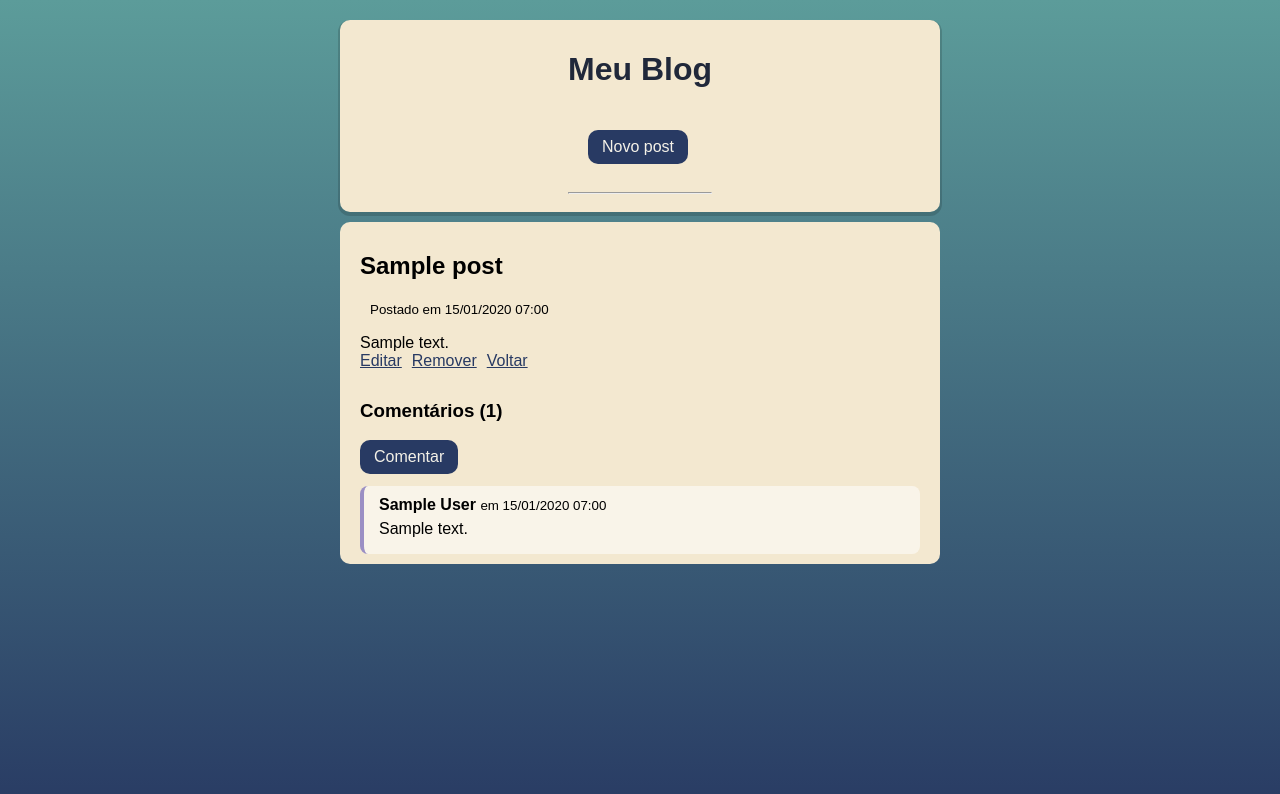
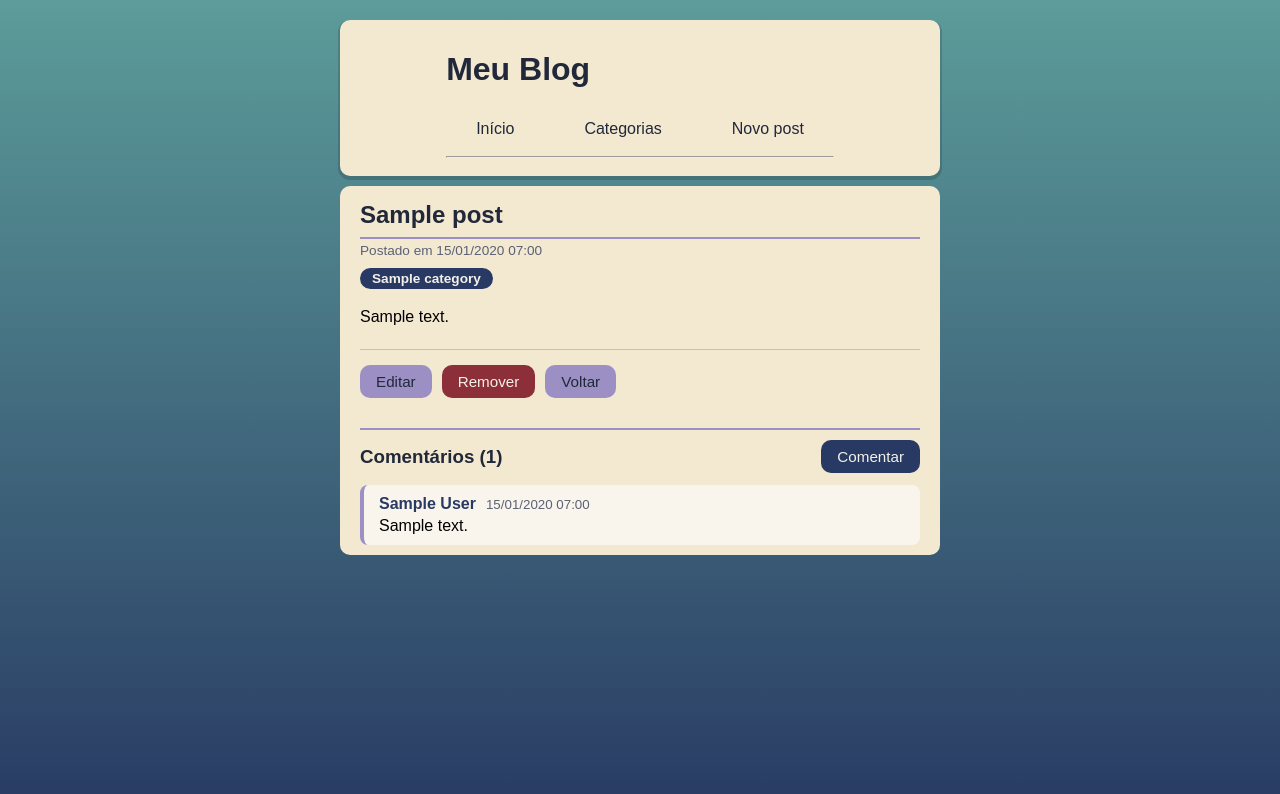
Before and after one commit to MarcosBeduhn/ep2_blog_poli_usp, a Django app: page /post/1/ in a window 1280 px wide. Shown: the top 794 px of the page. Run offline with Django 5.2, Linux system fonts and the light colour scheme; tables that the repository leaves empty hold one stand-in row (values such as "Sample post").

Commit message:
adicionando as categorias funcionando e estilizado categorias

```diff
--- a/blog/forms.py
+++ b/blog/forms.py
@@ -5,8 +5,10 @@ from .models import Post, Comment
 class PostForm(forms.ModelForm):
     class Meta:
         model = Post
-        fields = ['title', 'content']
-
+        fields = ['title', 'content', 'categories']
+        widgets = {
+            'categories': forms.CheckboxSelectMultiple,
+        }
 class CommentForm(forms.ModelForm):
     class Meta:
         model = Comment
--- a/blog/urls.py
+++ b/blog/urls.py
@@ -8,4 +8,6 @@ urlpatterns = [
     path('post/<int:pk>/editar/', views.PostUpdateView.as_view(), name='post_update'),
     path('post/<int:pk>/remover/', views.PostDeleteView.as_view(), name='post_delete'),
     path('post/<int:pk>/comentar/', views.CommentCreateView.as_view(), name='comment_create'),
+    path('categorias/', views.CategoryListView.as_view(), name='category_list'),
+    path('categorias/<int:pk>/', views.CategoryDetailView.as_view(), name='category_detail'),
 ]
--- a/blog/views.py
+++ b/blog/views.py
@@ -4,7 +4,7 @@ from django.views.generic import (
     ListView, DetailView, CreateView, UpdateView, DeleteView
 )
 from .forms import PostForm, CommentForm
-from .models import Post
+from .models import Post, Category
 
 
 class PostListView(ListView):
@@ -52,3 +52,23 @@ class CommentCreateView(CreateView):
 
     def get_success_url(self):
         return reverse('post_detail', kwargs={'pk': self.post_obj.pk})
+
+class CategoryListView(ListView):
+    model = Category
+
+
+class CategoryDetailView(ListView):
+    template_name = 'blog/post_list.html'
+    context_object_name = 'posts'
+
+    def dispatch(self, request, *args, **kwargs):
+        self.category = get_object_or_404(Category, pk=kwargs['pk'])
+        return super().dispatch(request, *args, **kwargs)
+
+    def get_queryset(self):
+        return self.category.posts.all()
+
+    def get_context_data(self, **kwargs):
+        context = super().get_context_data(**kwargs)
+        context['category'] = self.category
+        return context
--- a/static/css/style.css
+++ b/static/css/style.css
@@ -195,24 +195,174 @@ button:hover {
 /* ---------- Comentários ---------- */
 .comments {
     margin-top: 30px;
+    padding-top: 10px;
+    border-top: 2px solid #9B8FC4;
+}
+
+.comments-topo {
+    display: flex;
+    flex-wrap: wrap;
+    align-items: center;
+    justify-content: space-between;
+    gap: 10px;
+    margin-bottom: 10px;
+}
+
+.comments-topo h3 {
+    margin: 0;
+    color: #20283A;
 }
 
 .comment {
     padding: 10px 15px;
     margin-top: 12px;
-    background: rgba(255, 255, 255, 0.55);
+    background: rgba(255, 255, 255, 0.6);
     border-left: 4px solid #9B8FC4;
     border-radius: 8px;
 }
 
 .comment p {
-    margin: 0 0 6px;
+    margin: 0;
     text-indent: 0;
+    text-align: left;
+}
+
+.comment-cabecalho {
+    display: flex;
+    flex-wrap: wrap;
+    align-items: baseline;
+    gap: 10px;
+    margin-bottom: 4px !important;
+}
+
+.comment-autor {
+    color: #283A63;
+}
+
+.comment-data {
+    color: #5b6275;
+}
+
+.comment-texto {
+    overflow-wrap: break-word;
+}
+
+.vazio {
+    text-indent: 0;
+    color: #5b6275;
+    font-style: italic;
+}
+
+/* ---------- Categorias no formulário do post ---------- */
+.categorias {
+    display: flex;
+    flex-wrap: wrap;
+    gap: 8px;
+    margin: 6px 0 16px;
+}
+
+.categorias label {
+    display: inline-block;
+    margin: 0;
+    padding: 6px 14px;
+    font-weight: bold;
+    color: #F4F1E8;
+    background: #283A63;
+    border-radius: 20px;
+    cursor: pointer;
+    transition: 0.2s;
+    user-select: none;
+}
+
+.categorias label:hover {
+    background: #3d548a;
+}
+
+.categorias input[type="checkbox"] {
+    position: absolute;
+    opacity: 0;
+    width: 0;
+    height: 0;
+}
+
+.categorias label:has(input:checked) {
+    background: #9B8FC4;
+    color: #20283A;
+}
+
+.categorias label:has(input:focus-visible) {
+    outline: 2px solid #20283A;
+    outline-offset: 2px;
+}
+
+/* Espaço entre as categorias e os botões */
+.botoes1 {
+    display: flex;
+    align-items: center;
+    gap: 15px;
+    margin-top: 10px;
+}
+
+/* ---------- Página do post ---------- */
+.post-titulo {
+    margin: 5px 0 4px;
+    padding-bottom: 8px;
+    color: #20283A;
+    border-bottom: 2px solid #9B8FC4;
+}
+
+.post-meta {
+    margin: 0 0 10px;
+    text-indent: 0;
+    text-align: left;
+    font-size: 0.85rem;
+    color: #5b6275;
+}
+
+.post-categorias {
+    display: flex;
+    flex-wrap: wrap;
+    align-items: center;
+    gap: 6px;
+    margin-bottom: 15px;
+}
+
+.tag {
+    display: inline-block;
+    padding: 3px 12px;
+    font-size: 0.85rem;
+    font-weight: bold;
+    color: #F4F1E8;
+    background: #283A63;
+    border-radius: 20px;
+    text-decoration: none;
+    transition: 0.2s;
+}
+
+.tag:hover {
+    background: #9B8FC4;
+    color: #20283A;
+}
+
+.post-conteudo {
+    line-height: 1.6;
+    overflow-wrap: break-word;
+    margin-bottom: 20px;
+}
+
+/* ---------- Botões ---------- */
+.acoes {
+    display: flex;
+    flex-wrap: wrap;
+    gap: 10px;
+    padding-top: 15px;
+    border-top: 1px solid rgba(32, 40, 58, 0.2);
 }
 
 .btn {
     display: inline-block;
-    padding: 8px 14px;
+    padding: 8px 16px;
+    font-size: 0.95rem;
     color: #F4F1E8;
     background: #283A63;
     border-radius: 10px;
@@ -221,9 +371,26 @@ button:hover {
 }
 
 .btn:hover {
+    background: #3d548a;
+}
+
+.btn-claro {
+    color: #20283A;
     background: #9B8FC4;
 }
 
+.btn-claro:hover {
+    background: #b3a9d6;
+}
+
+.btn-perigo {
+    color: #F4F1E8;
+    background: #8c2f39;
+}
+
+.btn-perigo:hover {
+    background: #b3414d;
+}
 /*RESPONSIVIDADE*/
 
 @media (max-width: 620px) {
--- a/templates/base.html
+++ b/templates/base.html
@@ -11,7 +11,11 @@
         <div class="container">
             <h1><a href="{% url 'post_list' %}">Meu Blog</a></h1>
         <nav>
-            <a href="{% url 'post_create' %}" class="btn">Novo post</a>
+            <ul>
+                <li><a href="{% url 'post_list' %}">Início</a></li>
+                <li><a href="{% url 'category_list' %}">Categorias</a></li>
+                <li><a href="{% url 'post_create' %}">Novo post</a></li>
+            </ul>
         </nav>
         <hr>
         </div>
--- a/templates/blog/post_detail.html
+++ b/templates/blog/post_detail.html
@@ -3,31 +3,43 @@
 {% block title %}{{ post.title }}{% endblock %}
 
 {% block content %}
-    <h2>{{ post.title }}</h2>
-    <p><small>Postado em {{ post.posted_at|date:"d/m/Y H:i" }}</small></p>
+    <article class="post">
+        <h2 class="post-titulo">{{ post.title }}</h2>
+        <p class="post-meta">Postado em {{ post.posted_at|date:"d/m/Y H:i" }}</p>
 
-    <div>{{ post.content|safe }}</div>
+        <div class="post-categorias">
+            {% for category in post.categories.all %}
+                <a href="{% url 'category_detail' category.pk %}" class="tag">{{ category.name }}</a>
+            {% empty %}
+                <small>Sem categoria</small>
+            {% endfor %}
+        </div>
 
-    <div class="botoes1">
-        <a href="{% url 'post_update' post.pk %}">Editar</a>
-        <a href="{% url 'post_delete' post.pk %}">Remover</a>
-        <a href="{% url 'post_list' %}">Voltar</a>
-    </div>
+        <div class="post-conteudo">{{ post.content|safe }}</div>
+
+        <div class="acoes">
+            <a href="{% url 'post_update' post.pk %}" class="btn btn-claro">Editar</a>
+            <a href="{% url 'post_delete' post.pk %}" class="btn btn-perigo">Remover</a>
+            <a href="{% url 'post_list' %}" class="btn btn-claro">Voltar</a>
+        </div>
+    </article>
 
     <section class="comments">
-        <h3>Comentários ({{ post.comments.count }})</h3>
-        <a href="{% url 'comment_create' post.pk %}" class="btn">Comentar</a>
+        <div class="comments-topo">
+            <h3>Comentários ({{ post.comments.count }})</h3>
+            <a href="{% url 'comment_create' post.pk %}" class="btn">Comentar</a>
+        </div>
 
         {% for comment in post.comments.all %}
             <div class="comment">
-                <p>
-                    <strong>{{ comment.author_name }}</strong>
-                    <small>em {{ comment.posted_at|date:"d/m/Y H:i" }}</small>
+                <p class="comment-cabecalho">
+                    <strong class="comment-autor">{{ comment.author_name }}</strong>
+                    <small class="comment-data">{{ comment.posted_at|date:"d/m/Y H:i" }}</small>
                 </p>
-                <p>{{ comment.text|linebreaksbr }}</p>
+                <p class="comment-texto">{{ comment.text|linebreaksbr }}</p>
             </div>
         {% empty %}
-            <p>Nenhum comentário ainda. Seja o primeiro!</p>
+            <p class="vazio">Nenhum comentário ainda. Seja o primeiro!</p>
         {% endfor %}
     </section>
 {% endblock %}
```
Also changed, not shown: templates/blog/category_list.html (added, +19 -0 lines), templates/blog/post_form.html (+29 -6 lines), templates/blog/post_list.html (+10 -3 lines).
